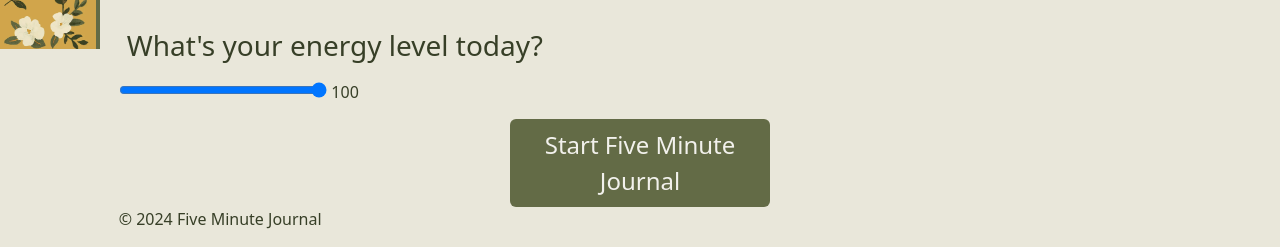
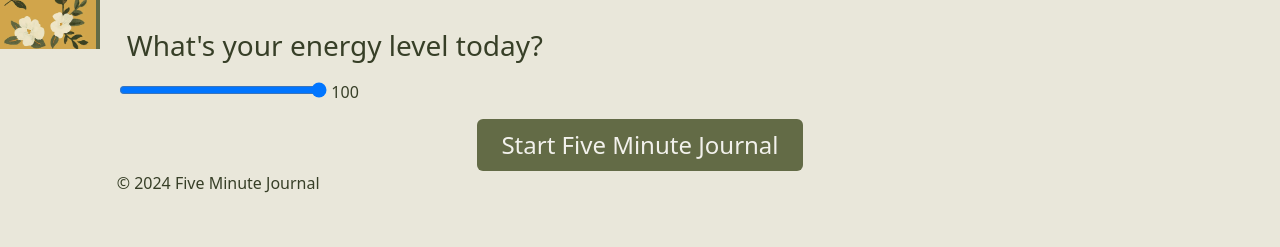
Before and after one commit to Majexs/Project_1--Five_Minute_Journal, a plain HTML site: page index.html in a window 1280 px wide. Shown: the part 751-998 px from the top of the page. After the commit the page ends 946 px from the top, so only its background shows below. Drawn offline with nearby package versions, Linux system fonts and the light colour scheme.

Commit message:
format and readme update

```diff
--- a/index.html
+++ b/index.html
@@ -30,22 +30,22 @@
                         <ul class="list-of-habits">
                             <li>
                                 <label>
-                                <input type="checkbox" id="challenged">Sleep 8 Hours
+                                    <input type="checkbox" id="challenged">        Sleep 8 Hours
                                 </label>
                             </li>
                             <li>
                                 <label>
-                                <input type="checkbox" id="hydrated">Drink 16 Cups of Water
+                                    <input type="checkbox" id="hydrated">        Drink 16 Cups of Water
                                 </label>
                             </li>
                             <li>
                                 <label>
-                                <input type="checkbox" id="learned">Learn Something New
+                                    <input type="checkbox" id="learned">        Learn Something New
                                 </label>
                             </li>
                             <li>
                                 <label>
-                                <input type="checkbox" id="walked">Walk 10,000 Steps
+                                    <input type="checkbox" id="walked">        Walk 10,000 Steps
                                 </label>
                             </li>
                             <li>
@@ -77,11 +77,12 @@
                             <span  id="energyValue">100</span>
                         </div>
                 <div class="journalButton">
-                <button type="button" class="btn btn-custom btn-success w-25" onclick="window.location.href='./page2.html';">Start Five Minute Journal</button>
+                    <button type="button" class="btn btn-custom btn-success w-30" onclick="window.location.href='./page2.html';">Start Five Minute Journal</button>
                 </div>
             </main>
-
-        <footer>
+        </div>
+        </div>
+        <footer class="offset-1">
             <p>&copy; 2024 Five Minute Journal</p>
         </footer>
 
```
Also changed, not shown: 3 other files. Lines whose indentation alone changed are shown as unchanged.
